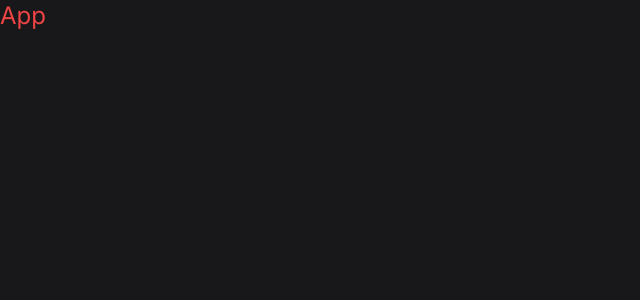
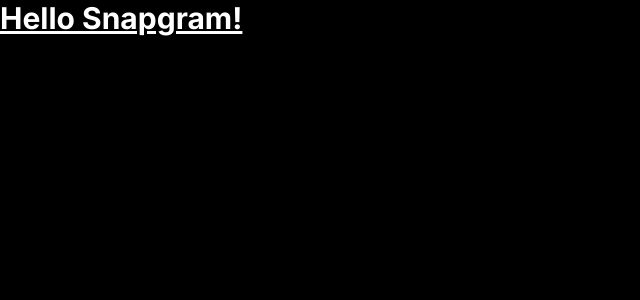
Before and after one commit to AchrafELBANOURI/SNAPGRAM, a React (Vite) app: page / in a window 1280 px wide. Shown: the top 300 px of the page, without its empty margins (0-640 px from the left). Built offline with nearby package versions, Linux system fonts and the light colour scheme.

Commit message:
chore(config): extend theme with colors, keyframes, and add tailwindcss-animate plugin

```diff
--- a/package.json
+++ b/package.json
@@ -25,6 +25,7 @@
     "eslint-plugin-react-refresh": "^0.4.19",
     "globals": "^16.0.0",
     "tailwindcss": "^3.3.5",
+    "tailwindcss-animate": "^1.0.7",
     "typescript": "~5.8.3",
     "typescript-eslint": "^8.30.1",
     "vite": "^6.3.5"
--- a/src/App.tsx
+++ b/src/App.tsx
@@ -2,7 +2,9 @@ import "./global.css"
 
 const App = () => {
   return (
-    <div className="text-2xl text-red-500">App</div>
+    <h1 className="text-3xl font-bold underline">
+      Hello Snapgram!
+    </h1>
   )
 }
 
--- a/tailwind.config.mjs
+++ b/tailwind.config.mjs
@@ -1,14 +1,66 @@
-export default {
+/** @type {import('tailwindcss').Config} */
+const defaultTheme = require('tailwindcss/defaultTheme')
+
+module.exports = {
+  darkMode: ['class'],
   content: [
-    "./index.html",
-    "./src/**/*.{js,ts,jsx,tsx}",
+    './pages/**/*.{ts,tsx}',
+    './components/**/*.{ts,tsx}',
+    './app/**/*.{ts,tsx}',
+    './src/**/*.{ts,tsx}',
   ],
   theme: {
+    container: {
+      center: true,
+      padding: '2rem',
+      screens: {
+        '2xl': '1400px',
+
+      },
+    },
     extend: {
       colors: {
-        'dark-1': '#18181b', // Custom dark color, adjust as needed
+        'primary-500': '#877EFF',
+        'primary-600': '#5D5FEF',
+        'secondary-500': '#FFB620',
+        'off-white': '#D0DFFF',
+        'red': '#FF5A5A',
+        'dark-1': '#000000',
+        'dark-2': '#09090A',
+        'dark-3': '#101012',
+        'dark-4': '#1F1F22',
+        'light-1': '#FFFFFF',
+        'light-2': '#EFEFEF',
+        'light-3': '#7878A3',
+        'light-4': '#5C5C7B',
+      },
+      screens: {
+        'xs': '480px',
+
+      },
+      width: {
+        '420': '420px',
+        '465': '465px',
+      },
+      fontFamily: {
+        inter: ['Inter', 'sans-serif'],
+
+      },
+      keyframes: {
+        'accordion-down': {
+          from: { height: 0 },
+          to: { height: 'var(--radix-accordion-content-height)' },
+        },
+        'accordion-up': {
+          from: { height: 'var(--radix-accordion-content-height)' },
+          to: { height: 0 },
+        },
+      },
+      animation: {
+        'accordion-down': 'accordion-down 0.2s ease-out',
+        'accordion-up': 'accordion-up 0.2s ease-out',
       },
     },
   },
-  plugins: [],
+  plugins: [require('tailwindcss-animate')],
 };
```
Also changed, not shown: 1 other file (tests, documents, lock files or other folders).
